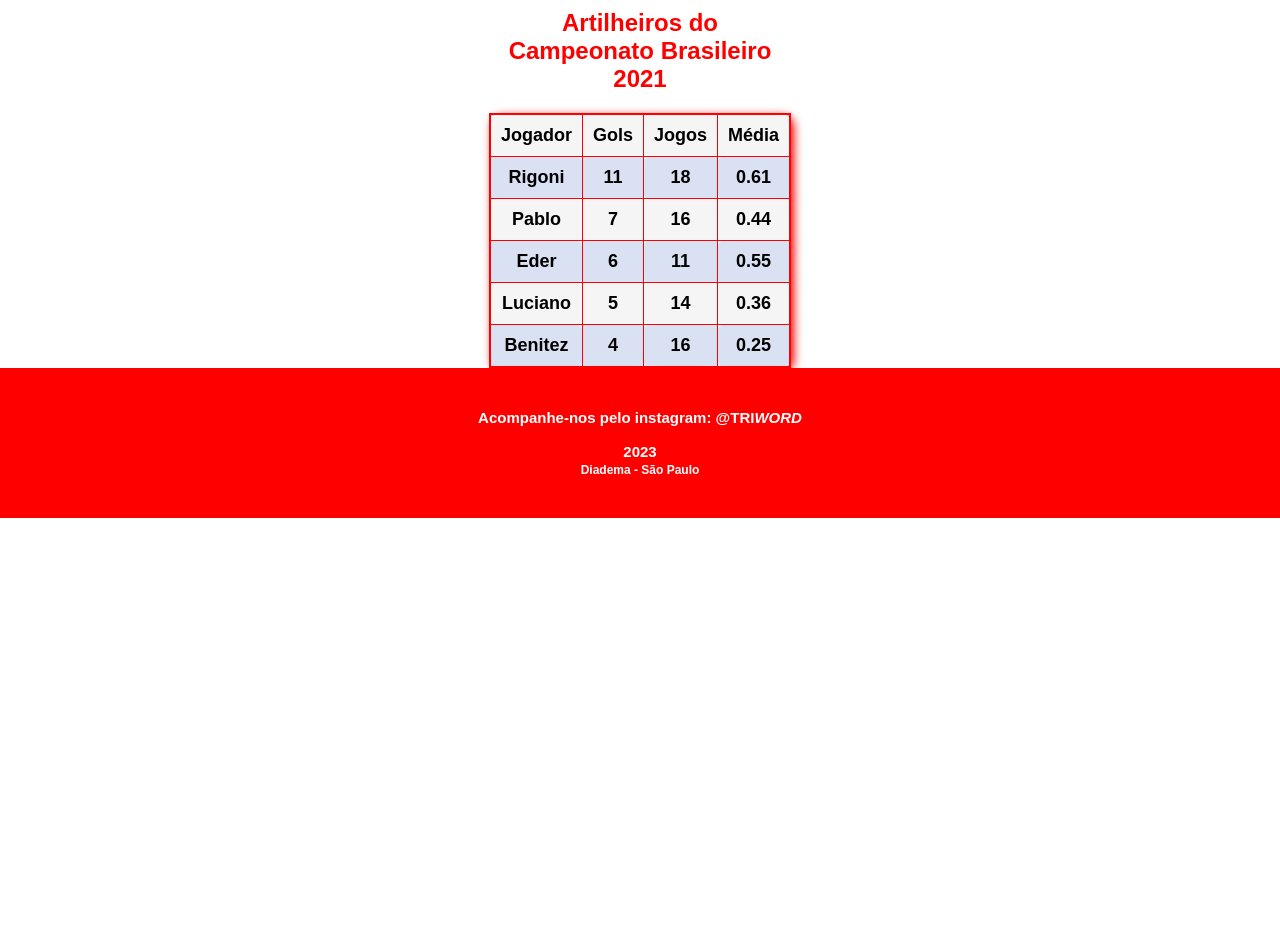
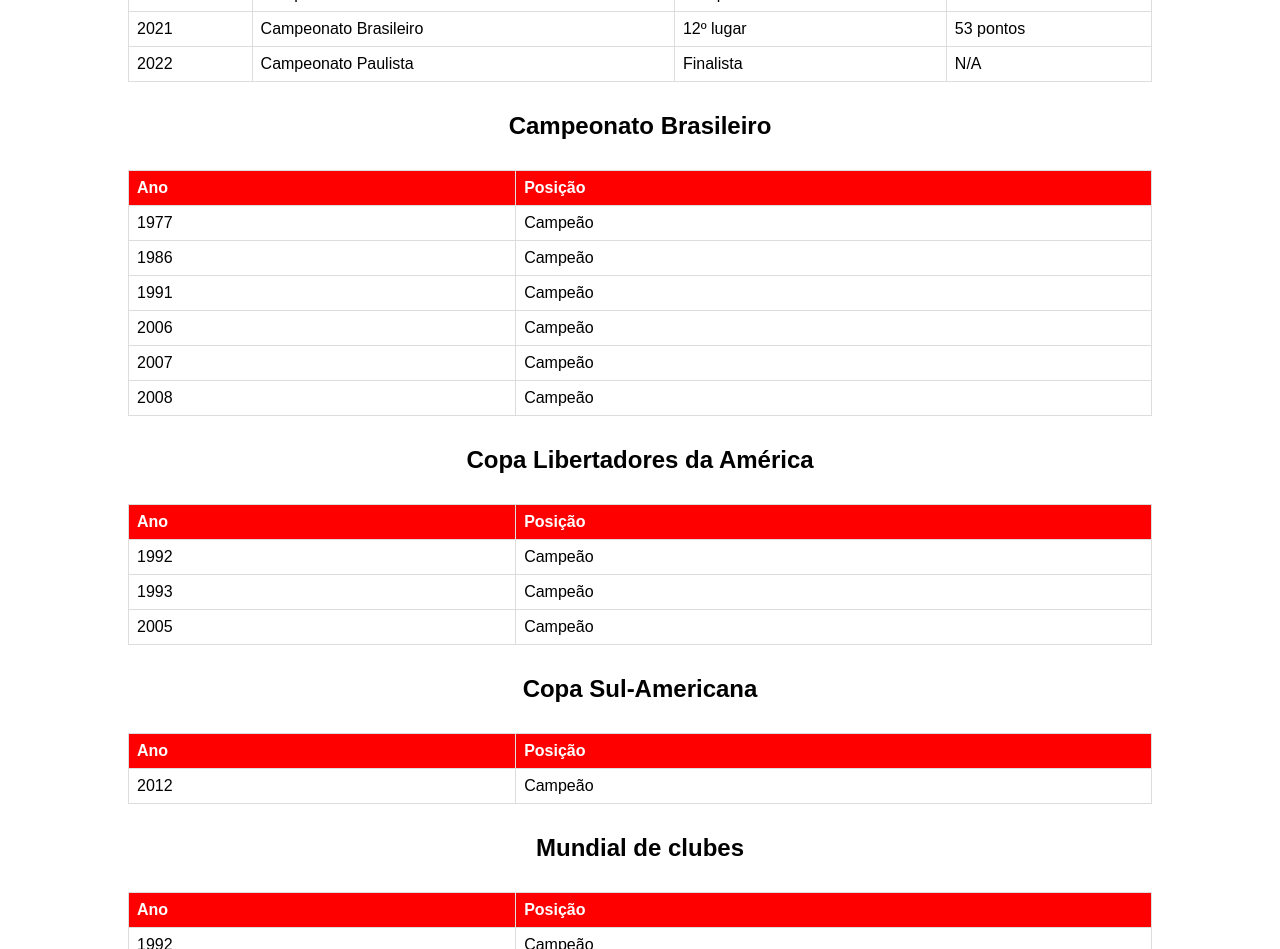
Before and after one commit to miguelsilvag/TRIWORLD-projetoIndividual, a plain HTML site: page estatisticas.html in a window 1280 px wide. Shown: the part 268-1217 px from the top of the page. Before the commit the page ends 800 px from the top, so only its background shows below. Drawn offline with Linux system fonts and the light colour scheme.

Commit message:
alteração tela estatisticas

```diff
--- /dev/null
+++ b/assets/style/estatistica.css
@@ -0,0 +1,56 @@
+body {
+    font-family: Arial, sans-serif;
+    margin: 0;
+    padding: 0;
+  }
+
+  header {
+    background-color: #000;
+    color: #fff;
+    padding: 20px;
+    text-align: center;
+  }
+
+  h1 {
+    margin-top: 0;
+    text-align: center;
+  }
+
+  table {
+    border-collapse: collapse;
+    margin: 20px auto;
+    width: 80%;
+  }
+
+  th, td {
+    border: 1px solid #ccc;
+    padding: 10px;
+    text-align: center;
+  }
+
+  th {
+    background-color: #f2f2f2;
+  }
+  h2 {
+    font-size: 1.5em;
+    margin-top: 30px;
+    text-align: center;
+  }
+  table {
+    border-collapse: collapse;
+    width: 80%;
+    margin: 30px auto;
+  }
+  th, td {
+    border: 1px solid #ddd;
+    text-align: left;
+    padding: 8px;
+  }
+  th {
+    background-color: red;
+    color: #fff;
+  }
+
+  main{
+    background-image: url();
+  }
--- a/assets/style/login.css
+++ b/assets/style/login.css
@@ -1,5 +1,5 @@
 main {
-    background-image: url(../img/saopaulo.jpg);
+    background-image: url(../img/torcida.jpg);
     background-size: 1300px;
     display: flex;
     justify-content: center;
--- a/assets/style/tel-inicial.css
+++ b/assets/style/tel-inicial.css
@@ -58,7 +58,7 @@
     position: absolute;
     display: flex;
     left: 100px;
-    top: 100px;
+    top: 150px;
 }
 
 .txt1 {
@@ -88,7 +88,7 @@
     position: absolute;
     display: flex;
     left: 980px;
-    top: 400px;
+    top: 450px;
 }
 
 .txt3 {
@@ -130,7 +130,7 @@
 
 .d1 {
     height: fit-content;
-    background-image: url("../img/spfc.jpg");
+    background-image: url("../img/morumbi.jpg");
     background-size: cover;
     box-shadow: 0 1px 10px 13px red;
     height: 600px;
@@ -142,7 +142,7 @@
     font-style: italic;
     font-size: 15px;
     display: flex;
-    justify-content: flex-end;
+    justify-content: flex-start;
     align-items: center;
     background-color: #ffffff81;
     border-radius: 30px;
@@ -239,7 +239,7 @@
 
 .footer {
     background-color: red;
-    height: 150px;
+    height: 125px;
     color: #fff;
     display: flex;
     font-size: 15px;
--- a/estatisticas.html
+++ b/estatisticas.html
@@ -6,48 +6,7 @@
 	<link rel="stylesheet" href="./assets/style/tel-inicial.css">
 	<link rel="icon"
 		href="https://th.bing.com/th?id=OIP.40raZ5Gkgw1pbfLgUY5DTgHaHY&w=250&h=249&c=8&rs=1&qlt=90&o=6&dpr=1.1&pid=3.1&rm=2">
-	<style>
-		body {
-			font-family: Arial, sans-serif;
-		}
-
-		h1 {
-			text-align: center;
-			font-size: 36px;
-			color: red;
-			margin-top: 50px;
-		}
-
-		table {
-			margin: auto;
-			border-collapse: collapse;
-			font-size: 18px;
-			font-weight: bold;
-			background-color: #F5F5F5;
-			border: 2px solid red;
-			border-radius: 10px;
-			box-shadow: 3px 3px 10px red;
-		}
-
-		th,
-		td {
-			padding: 10px;
-			text-align: center;
-			border: 1px solid red;
-			border-radius: 5px;
-		}
-
-		tr:nth-child(even) {
-			background-color: #D9E1F2;
-		}
-
-		caption {
-			font-size: 24px;
-			font-weight: bold;
-			color: red;
-			margin-bottom: 20px;
-		}
-	</style>
+	<link rel="stylesheet" href="./assets/style/estatistica.css">
 </head>
 
 <body>
@@ -62,14 +21,14 @@
 			<ul class="navbar">
 				<li class="agora">Inicial</li>
 				<li>
-					<a href="">Estatisticas</a>
+					<a href="estatisticas.html">Estatisticas</a>
 				</li>
 				<li>|</li>
 				<li>
 					<a href="login.html">Login</a>
 				</li>
 				<li>
-					<a href="cadastro.html">Cadastro</a>
+					<a href="">Blog</a>
 				</li>
 			</ul>
 		</div>
@@ -77,49 +36,145 @@
 
 
 
-	<h1>Estatísticas dos jogadores do São Paulo FC</h1>
+	<h1>Estatísticas do São Paulo FC 2020 ate 2022</h1>
+	<main>
 
 		<table>
-
-		<caption>Artilheiros do Campeonato Brasileiro 2021</caption>
+			<thead>
 				<tr>
-			<th>Jogador</th>
-			<th>Gols</th>
-			<th>Jogos</th>
-			<th>Média</th>
+					<th>Ano</th>
+					<th>Campeonato</th>
+					<th>Posição final</th>
+					<th>Pontos</th>
+				</tr>
+			</thead>
+			<tbody>
+				<tr>
+					<td>2020</td>
+					<td>Campeonato Brasileiro</td>
+					<td>4º lugar</td>
+					<td>66 pontos</td>
 				</tr>
 				<tr>
-			<td>Rigoni</td>
-			<td>11</td>
-			<td>18</td>
-			<td>0.61</td>
+					<td>2021</td>
+					<td>Campeonato Paulista</td>
+					<td>Campeão</td>
+					<td>N/A</td>
 				</tr>
 				<tr>
-			<td>Pablo</td>
-			<td>7</td>
-			<td>16</td>
-			<td>0.44</td>
+					<td>2021</td>
+					<td>Campeonato Brasileiro</td>
+					<td>12º lugar</td>
+					<td>53 pontos</td>
 				</tr>
 				<tr>
-			<td>Eder</td>
-			<td>6</td>
-			<td>11</td>
-			<td>0.55</td>
+					<td>2022</td>
+					<td>Campeonato Paulista</td>
+					<td>Finalista</td>
+					<td>N/A</td>
+				</tr>
+			</tbody>
+		</table>
+
+
+
+		<h2>Campeonato Brasileiro</h2>
+		<table>
+			<thead>
+				<tr>
+					<th>Ano</th>
+					<th>Posição</th>
+				</tr>
+			</thead>
+			<tbody>
+				<tr>
+					<td>1977</td>
+					<td>Campeão</td>
 				</tr>
 				<tr>
-			<td>Luciano</td>
-			<td>5</td>
-			<td>14</td>
-			<td>0.36</td>
+					<td>1986</td>
+					<td>Campeão</td>
 				</tr>
 				<tr>
-			<td>Benitez</td>
-			<td>4</td>
-			<td>16</td>
-			<td>0.25</td>
+					<td>1991</td>
+					<td>Campeão</td>
 				</tr>
-		</div>
+				<tr>
+					<td>2006</td>
+					<td>Campeão</td>
+				</tr>
+				<tr>
+					<td>2007</td>
+					<td>Campeão</td>
+				</tr>
+				<tr>
+					<td>2008</td>
+					<td>Campeão</td>
+				</tr>
+			</tbody>
 		</table>
+		<h2>Copa Libertadores da América</h2>
+		<table>
+			<thead>
+				<tr>
+					<th>Ano</th>
+					<th>Posição</th>
+				</tr>
+			</thead>
+			<tbody>
+				<tr>
+					<td>1992</td>
+					<td>Campeão</td>
+				</tr>
+				<tr>
+					<td>1993</td>
+					<td>Campeão</td>
+				</tr>
+				<tr>
+					<td>2005</td>
+					<td>Campeão</td>
+				</tr>
+			</tbody>
+		</table>
+		<h2>Copa Sul-Americana</h2>
+		<table>
+			<thead>
+				<tr>
+					<th>Ano</th>
+					<th>Posição</th>
+				</tr>
+			</thead>
+			<tbody>
+				<tr>
+					<td>2012</td>
+					<td>Campeão</td>
+				</tr>
+			</tbody>
+		</table>
+		<h2>Mundial de clubes</h2>
+		<table>
+			<thead>
+				<tr>
+					<th>Ano</th>
+					<th>Posição</th>
+				</tr>
+			</thead>
+			<tbody>
+				<tr>
+					<td>1992</td>
+					<td>Campeão</td>
+				</tr>
+				<tr>
+					<td>1993</td>
+					<td>Campeão</td>
+				</tr>
+				<tr>
+					<td>2005</td>
+					<td>Campeão</td>
+				</tr>
+			</tbody>
+		</table>
+	</main>
 
 	<!--footer inicio-->
 	<div class="footer">
```
Also changed, not shown: assets/style/cadastro.css (+0 -32 lines), cadastro.html (+1 -1 lines), login.html (+1 -1 lines), tela-inicial.html (+8 -9 lines), assets/img/jogador.jpg (added), assets/img/morumbi.jpg (added), assets/img/rgc.jpg (added), assets/img/spfc.jpg (deleted), assets/img/teste3.jpg (deleted), assets/img/torcida.jpg (added), dash.html (deleted). Lines whose indentation alone changed are shown as unchanged.
